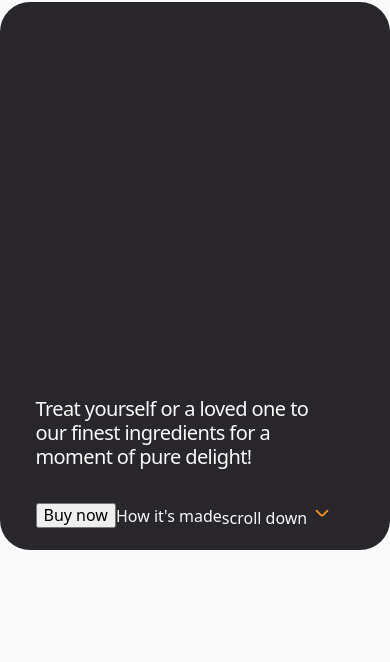
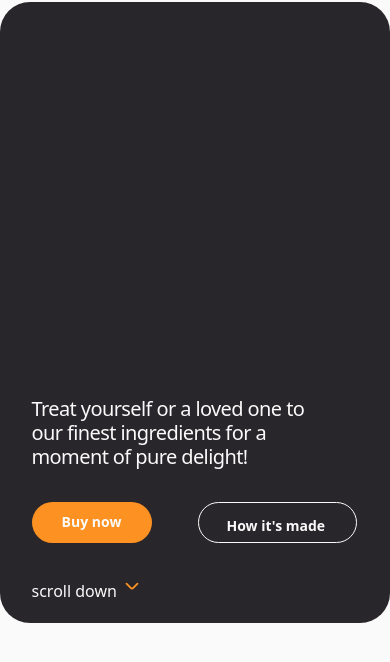
Before and after one commit to Hanna-Bondarenko/SIMPLY_CHOCOLATE, a plain HTML site: page index.html in a window 390 px wide. Shown: the part 60-722 px from the top of the page. Drawn offline with nearby package versions, Linux system fonts and the light colour scheme.

Commit message:
add css for mobile first section hero

```diff
--- a/styles.css
+++ b/styles.css
@@ -309,8 +309,8 @@ body {
 .hero-content {
   padding-top: 395px;
   padding-bottom: 20px;
-  padding-left: 24px;
-  padding-right: 24px;
+  padding-left: 20px;
+  padding-right: 20px;
   color: var(--white);
 }
 
@@ -323,7 +323,42 @@ body {
   margin-bottom: 32px;
 }
 .hero-content-wrapper {
+  max-width: 100%;
   display: flex;
   flex-wrap: wrap;
+  gap: 32px;
   align-items: center;
 }
+
+.buy-now-btn {
+  min-width: 120px;
+  height: 41px;
+  padding: 12px 28px;
+  font-weight: 600;
+  font-size: 14px;
+  color: var(--white);
+  background: var(--orange);
+  border: none;
+  border-radius: 100px;
+  margin-right: 14px;
+}
+
+.buy-now-btn:hover,
+.buy-now-btn:focus {
+  background-color: var(--light-orange);
+  color: var(--orange);
+}
+.how-made-link {
+  min-width: 159px;
+  height: 41px;
+  font-size: 14px;
+  font-weight: 600;
+  border: 1px solid var(--white);
+  border-radius: 100px;
+  padding: 12px 28px;
+}
+
+.how-made-link:hover,
+.how-made-link:focus {
+  color: var(--orange);
+}
```
